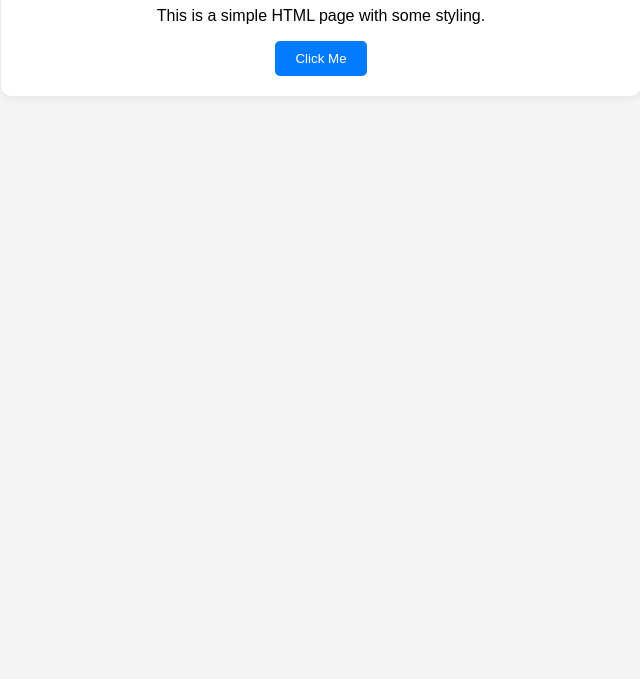
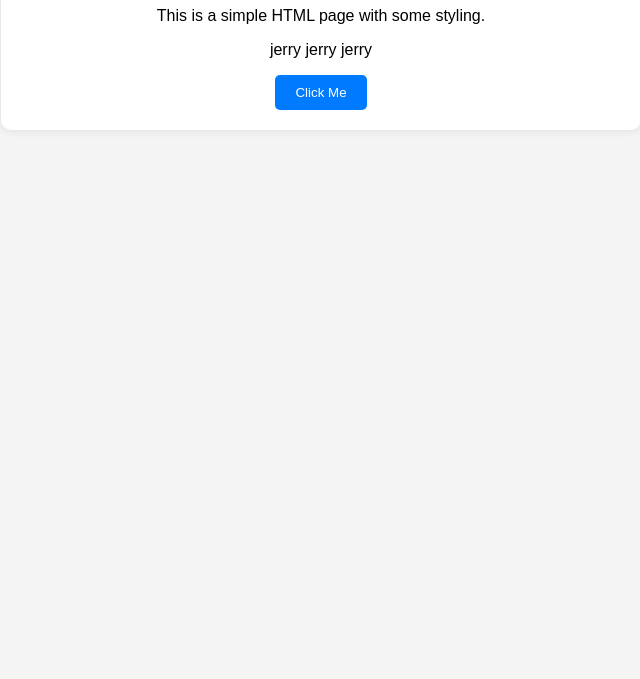
Before and after one commit to Jerrinkochuvarkey/learn-git, a plain HTML site: page index.html in a window 1280 px wide. Shown: the part 121-800 px from the top of the page, without its empty margins (319-959 px from the left). Drawn offline with Linux system fonts and the light colour scheme.

Commit message:
add index file paragaraph

```diff
--- a/index.html
+++ b/index.html
@@ -37,6 +37,7 @@
     <div class="container">
         <h1>Welcome to My Sample Page</h1>
         <p>This is a simple HTML page with some styling.</p>
+        <p>jerry jerry jerry</p>
         <button onclick="showAlert()">Click Me</button>
     </div>
 
```
